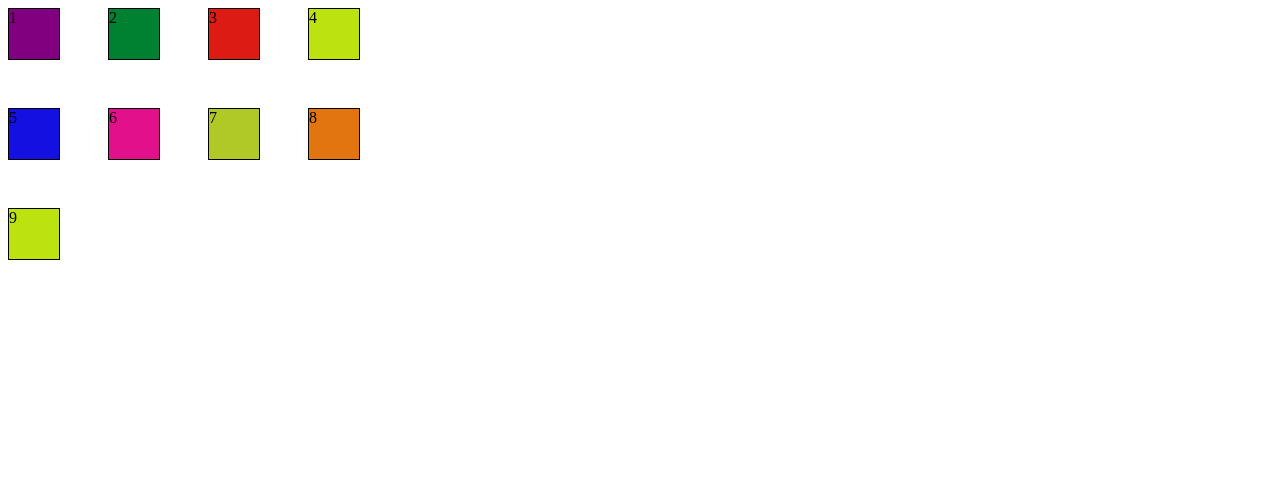
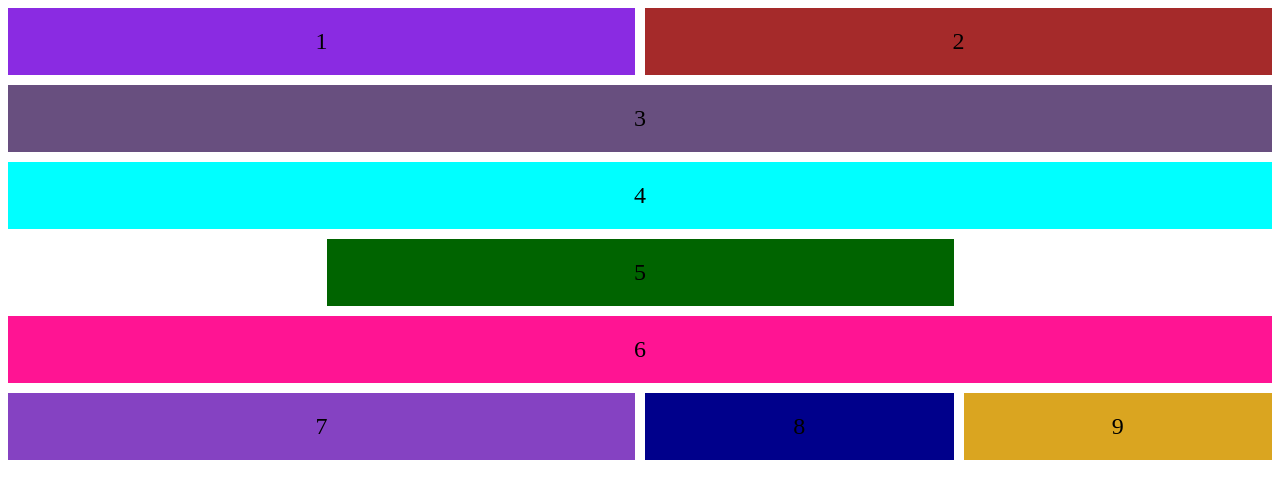
Before and after one commit to rpinheiroo/DevWeb_2023, a plain HTML site: page Rafael Pinheiro/workspace/CSS/Aula12_CSS/exercicio12_CSS/index.html in a window 1280 px wide. Drawn offline with Linux system fonts and the light colour scheme.

Commit message:
atividade 12 CSS

```diff
--- a/Rafael Pinheiro/workspace/CSS/Aula12_CSS/exercicio12_CSS/estilo.css
+++ b/Rafael Pinheiro/workspace/CSS/Aula12_CSS/exercicio12_CSS/estilo.css
@@ -1,70 +1,63 @@
 @charset "utf-8";
 
-.container {
+.grid-container {
     display: grid;
-    grid-template-columns: 100px 100px 100px 100px;
-    grid-template-rows: 100px 100px 100px 100px 100px 100px;
+    grid-template-columns: repeat(4, 1fr);
+    grid-template-rows: repeat(6, 1fr);
+    gap: 10px;
   }
 
-.item-1 {
-    border: 1px solid #000;
-    background-color: purple;
-    width: 50px ;
-    height: 50px;
+  .grid-item {
+    background-color: #ccc;
+    padding: 20px;
+    font-size: 24px;
+    text-align: center;
   }
 
-.item-2 {
-    border: 1px solid #000;
-    background-color: rgb(0, 128, 49);
-    width: 50px ;
-    height: 50px;
+  .caixa1{
+    background-color: blueviolet;
+    grid-column: 1 / span 2;
+
   }
 
-.item-3 {
-    border: 1px solid #000;
-    background-color: rgb(219, 27, 20);
-    width: 50px;
-    height: 50px;
+  .caixa2{
+    background-color: brown;
+    grid-column: 3 / span 2;
   }
 
-.item-4 {
-    border: 1px solid #000;
-    background-color: rgb(188, 226, 16);
-    width: 50px;
-    height: 50px;
+  .caixa3{
+    background-color: rgb(104, 79, 127);
+    grid-column: 1 / span 4;
+
   }
 
-.item-5 {
-    border: 1px solid #000;
-    background-color: rgb(20, 16, 226);
-    width: 50px;
-    height: 50px;
+  .caixa4{
+    background-color: aqua;
+    grid-column: 1 / span 4;
   }
 
-.item-6 {
-    border: 1px solid #000;
-    background-color: rgb(226, 16, 138);
-    width: 50px;
-    height: 50px;
+  .caixa5{
+    background-color: darkgreen;
+    grid-column: 2 / span 2;
   }
 
-.item-7 {
-    border: 1px solid #000;
-    background-color: rgb(176, 201, 38);
-    width: 50px;
-    height: 50px;
+  .caixa6{
+    background-color: deeppink;
+    grid-column: 1 / span 4;
   }
 
-.item-8 {
-    border: 1px solid #000;
-    background-color: rgb(226, 117, 16);
-    width: 50px;
-    height: 50px;
+.caixa7{
+    background-color: rgb(133, 66, 194);
+    grid-column: 1 / span 2;
+
 }
 
-.item-9 {
-    border: 1px solid #000;
-    background-color: rgb(188, 226, 16);
-    width: 50px;
-    height: 50px;
+.caixa8{
+    background-color: darkblue;
+
 }
+
+.caixa9{
+    background-color: goldenrod;
+
+}
--- a/Rafael Pinheiro/workspace/CSS/Aula12_CSS/exercicio12_CSS/index.html
+++ b/Rafael Pinheiro/workspace/CSS/Aula12_CSS/exercicio12_CSS/index.html
@@ -8,16 +8,17 @@
         <title>Exercício 12</title>
     </head>
     <body>
-        <div class="container">
-            <div class="item item-1">1</div>
-            <div class="item item-2">2</div>
-            <div class="item item-3">3</div>
-            <div class="item item-4">4</div>
-            <div class="item item-5">5</div>
-            <div class="item item-6">6</div>
-            <div class="item item-7">7</div>
-            <div class="item item-8">8</div>
-            <div class="item item-9">9</div>
-        </div>
+        <div class="grid-container">
+            <div class="grid-item caixa1">1</div>
+            <div class="grid-item caixa2">2</div>
+            <div class="grid-item caixa3">3</div>
+            <div class="grid-item caixa4">4</div>
+            <div class="grid-item caixa5">5</div>
+            <div class="grid-item caixa6">6</div>
+            <div class="grid-item caixa7">7</div>
+            <div class="grid-item caixa8">8</div>
+            <div class="grid-item caixa9">9</div>
+
+          </div>
     </body>
 </html>
```
Lines whose indentation alone changed are shown as unchanged.
